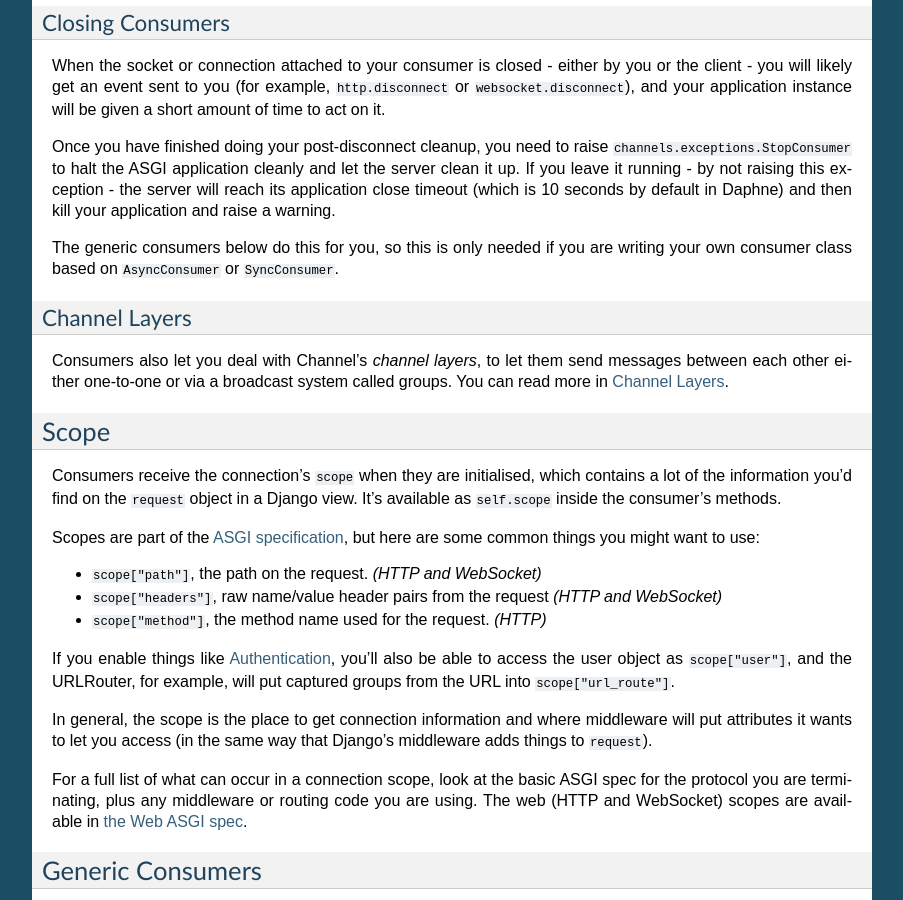
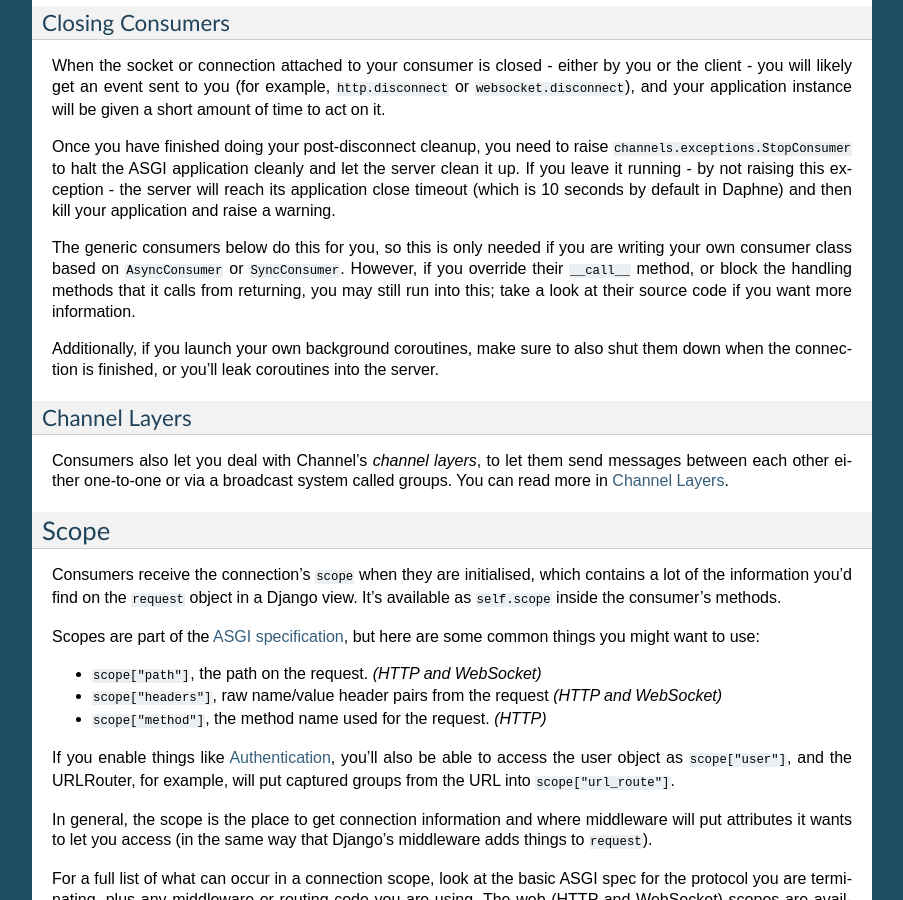
Before and after one commit to phillipchain/DjangoChannels, a Sphinx documentation site: the page built from docs/topics/consumers.rst, in a window 1280 px wide and 900 px high, scrolled down 1798 px. Shown: the whole window, without its empty margins (198-1101 px from the left). Built offline with Sphinx 7.4.7, drawn with Linux system fonts in a browser that asks for light colours.

Commit message:
Add note about call methods and stuff.

```diff
--- a/docs/topics/consumers.rst
+++ b/docs/topics/consumers.rst
@@ -129,7 +129,13 @@ a warning.
 
 The generic consumers below do this for you, so this is only needed if you
 are writing your own consumer class based on ``AsyncConsumer`` or
-``SyncConsumer``.
+``SyncConsumer``. However, if you override their ``__call__`` method, or
+block the handling methods that it calls from returning, you may still run into
+this; take a look at their source code if you want more information.
+
+Additionally, if you launch your own background coroutines, make sure to also
+shut them down when the connection is finished, or you'll leak coroutines into
+the server.
 
 
 Channel Layers
```
